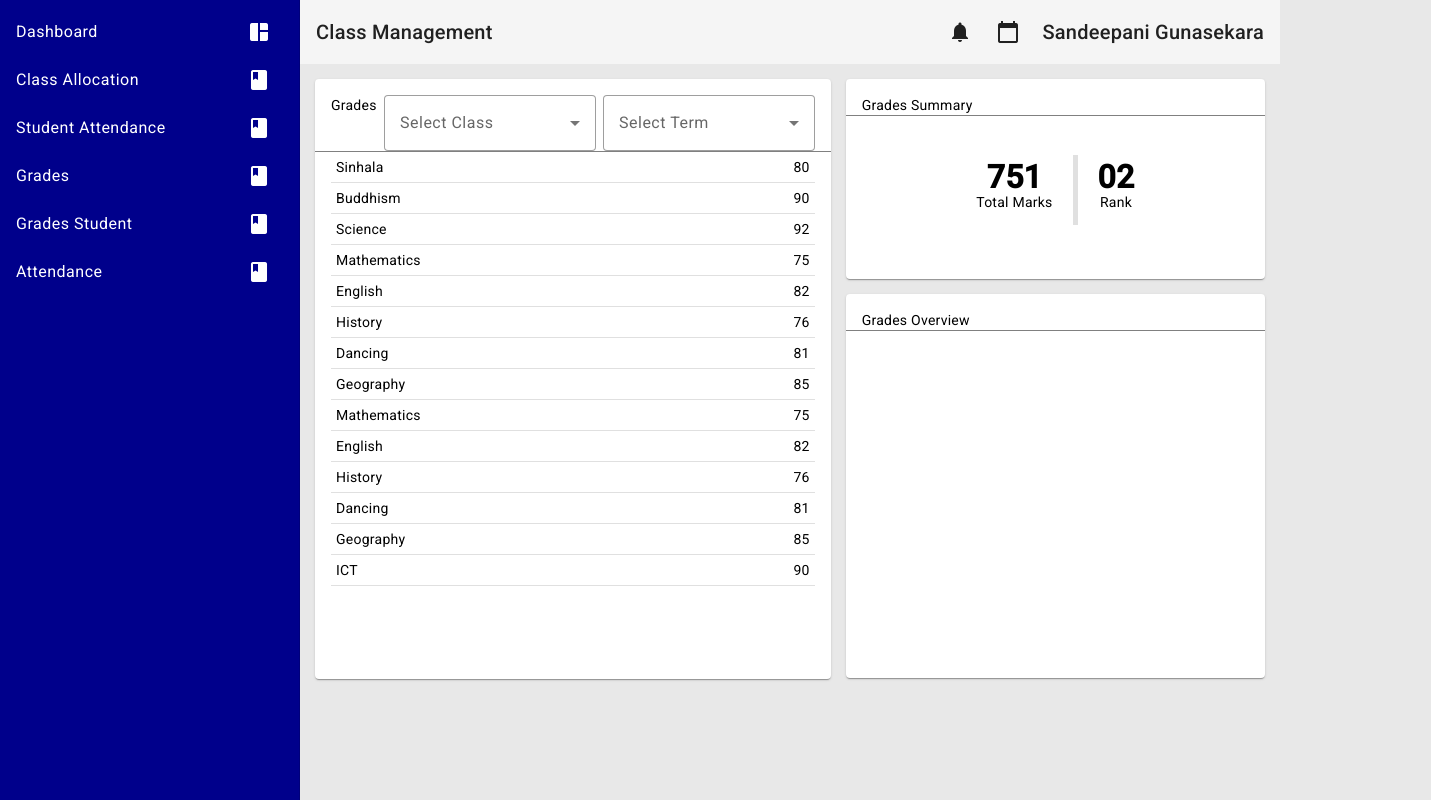
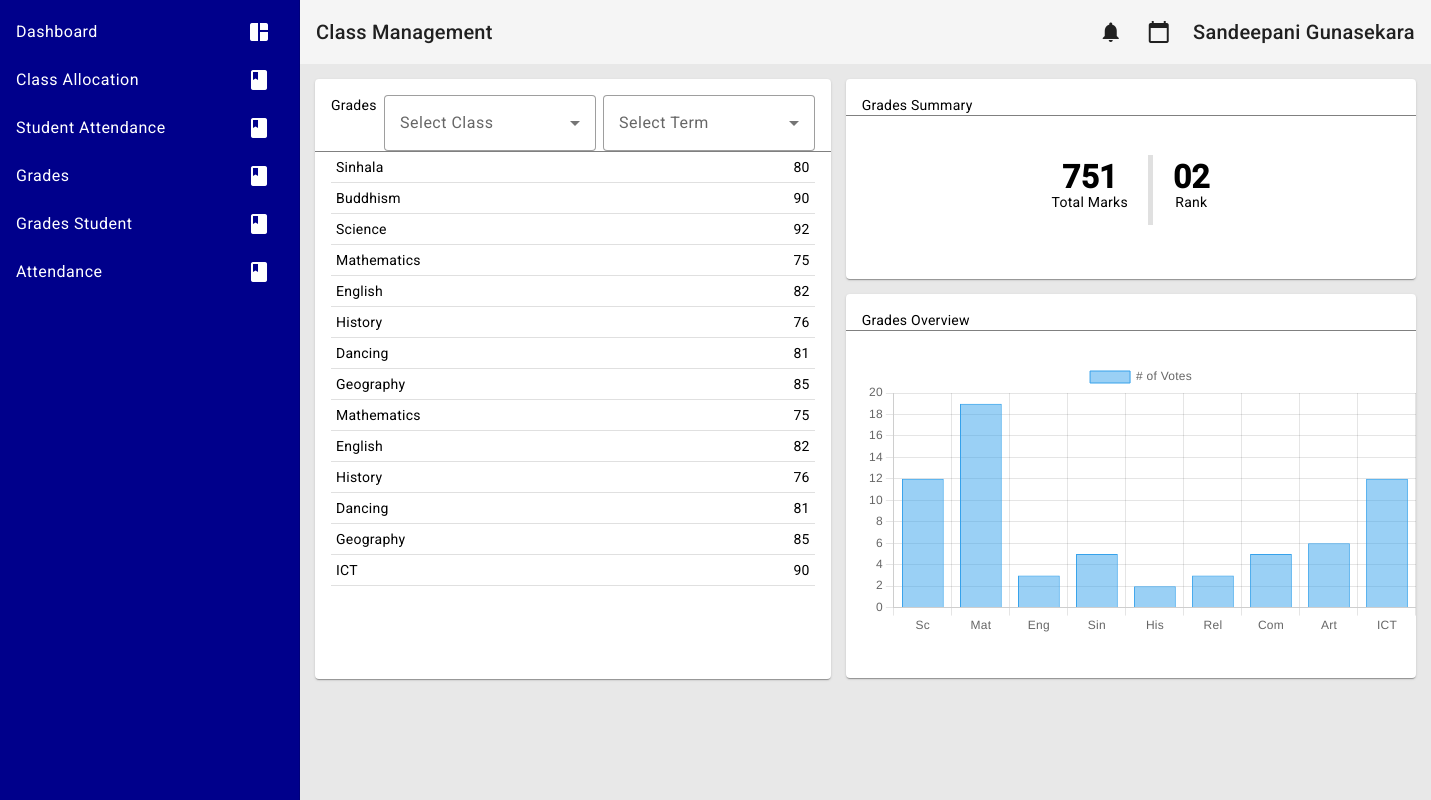
Before and after one commit to codingPentagon/ZoneEd, an Angular app in the folder frontend/: page /gradesstu in a window 1280 px wide. Shown: the whole page, 1431 px wide, since content can reach past the window. Built offline with nearby package versions, Linux system fonts and the light colour scheme.

Commit message:
Created stu grades overview componenet
Added bar chart in this component to show stu grades overview

```diff
--- a/frontend/src/app/app.module.ts
+++ b/frontend/src/app/app.module.ts
@@ -27,6 +27,8 @@ import { AttdnceStuComponent } from './attdnce-stu/attdnce-stu.component';
 import {MatButtonToggleModule} from "@angular/material/button-toggle";
 import {ServicesModule} from "./services/services.module";
 import { StuYearlyAttendenceComponent } from './charts/stu-yearly-attendence/stu-yearly-attendence.component';
+import { StuGradesOverviewComponent } from './charts/stu-grades-overview/stu-grades-overview.component';
+
 
 @NgModule({
   declarations: [
@@ -36,7 +38,8 @@ import { StuYearlyAttendenceComponent } from './charts/stu-yearly-attendence/stu
     GradesTchrComponent,
     GradesStuComponent,
     AttdnceStuComponent,
-    StuYearlyAttendenceComponent
+    StuYearlyAttendenceComponent,
+    StuGradesOverviewComponent
   ],
   imports: [
     BrowserModule,
--- a/frontend/src/app/charts/charts.module.ts
+++ b/frontend/src/app/charts/charts.module.ts
@@ -1,12 +1,14 @@
 import { NgModule } from '@angular/core';
 import { CommonModule } from '@angular/common';
 import { StuYearlyAttendenceComponent } from './stu-yearly-attendence/stu-yearly-attendence.component';
+import { StuGradesOverviewComponent } from './stu-grades-overview/stu-grades-overview.component';
 
 
 
 @NgModule({
   declarations: [
-    StuYearlyAttendenceComponent
+    StuYearlyAttendenceComponent,
+    StuGradesOverviewComponent
   ],
   imports: [
     CommonModule
--- /dev/null
+++ b/frontend/src/app/charts/stu-grades-overview/stu-grades-overview.component.css
@@ -0,0 +1,10 @@
+.charBox{
+    width: 550px;
+
+}
+.chartBox-Container{
+    margin-top: 30px;
+    position:relative;
+    margin-left: 20px;
+    margin-bottom: 70px;
+}
--- /dev/null
+++ b/frontend/src/app/charts/stu-grades-overview/stu-grades-overview.component.html
@@ -0,0 +1,11 @@
+
+
+<div>
+    <div class="chartBox-Container">
+
+        <div class="charBox">
+            <canvas id="piechart"></canvas>
+        </div>
+
+    </div>
+</div>
--- /dev/null
+++ b/frontend/src/app/charts/stu-grades-overview/stu-grades-overview.component.ts
@@ -0,0 +1,45 @@
+import { Component,OnInit } from '@angular/core';
+import { Chart,registerables } from 'node_modules/chart.js';
+Chart.register(...registerables);
+
+@Component({
+  selector: 'app-stu-grades-overview',
+  templateUrl: './stu-grades-overview.component.html',
+  styleUrls: ['./stu-grades-overview.component.css']
+})
+export class StuGradesOverviewComponent implements OnInit{
+  ngOnInit(): void {
+   this.renderStuGradeOverview();
+  }
+
+  renderStuGradeOverview(){
+
+    const ctx = document.getElementById('myChart');
+
+    new Chart("piechart", {
+      type: 'bar',
+      data: {
+        labels: ['Sc', 'Mat', 'Eng', 'Sin', 'His', 'Rel','Com','Art','ICT'],
+        datasets: [{
+          label: '# of Votes',
+          data: [12, 19, 3, 5, 2, 3,5,6,12],
+         // backgroundColor :[
+
+          //  'rgba(255,235,255,0.2)'
+         // ],
+
+        borderWidth: 1
+        }]
+      },
+      options: {
+        scales: {
+          y: {
+            beginAtZero: true
+          }
+        }
+      }
+    });
+
+  }
+
+}
--- a/frontend/src/app/grades-stu/grades-stu.component.html
+++ b/frontend/src/app/grades-stu/grades-stu.component.html
@@ -54,7 +54,9 @@
         <mat-card class="grades-overview">
           <mat-card-header>
             Grades Overview
+
           </mat-card-header>
+          <app-stu-grades-overview></app-stu-grades-overview>
           <mat-card-content>
           </mat-card-content>
         </mat-card>
```
Also changed, not shown: 1 other file (tests, documents, lock files or other folders).
